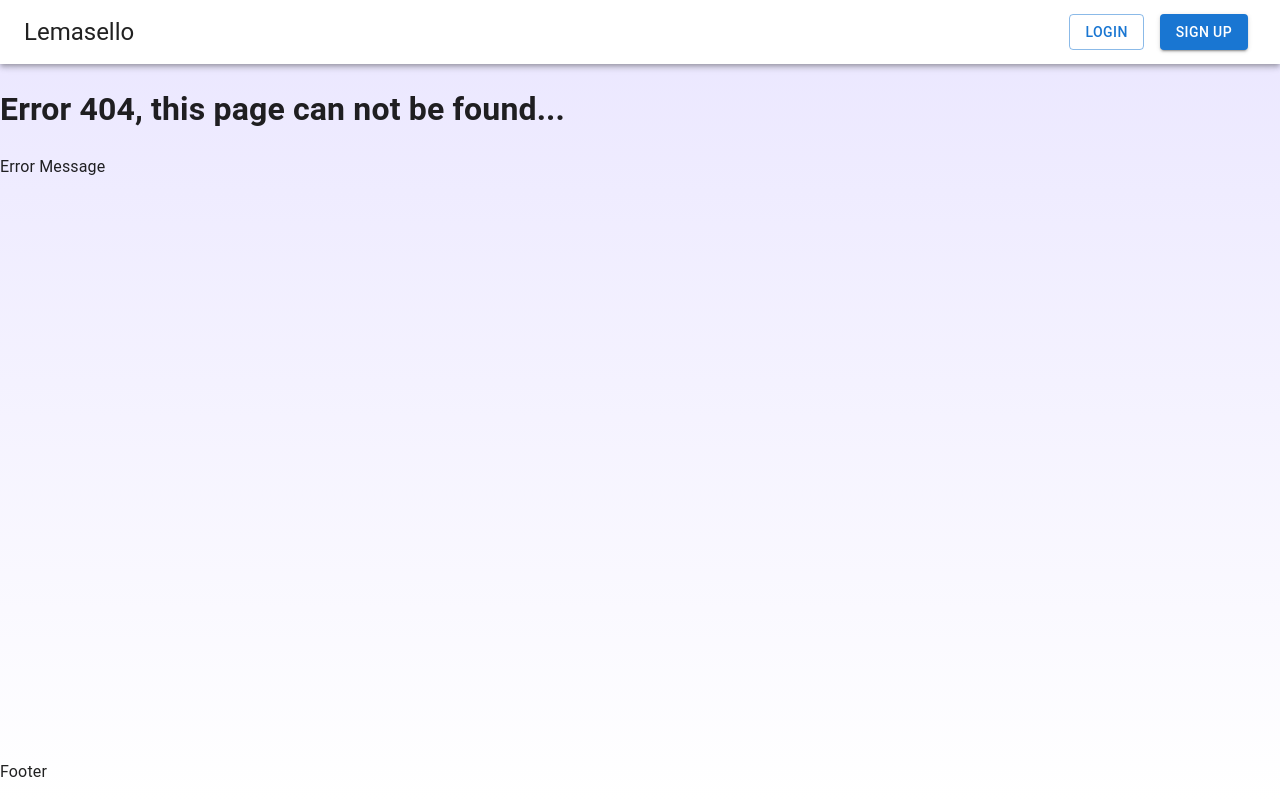
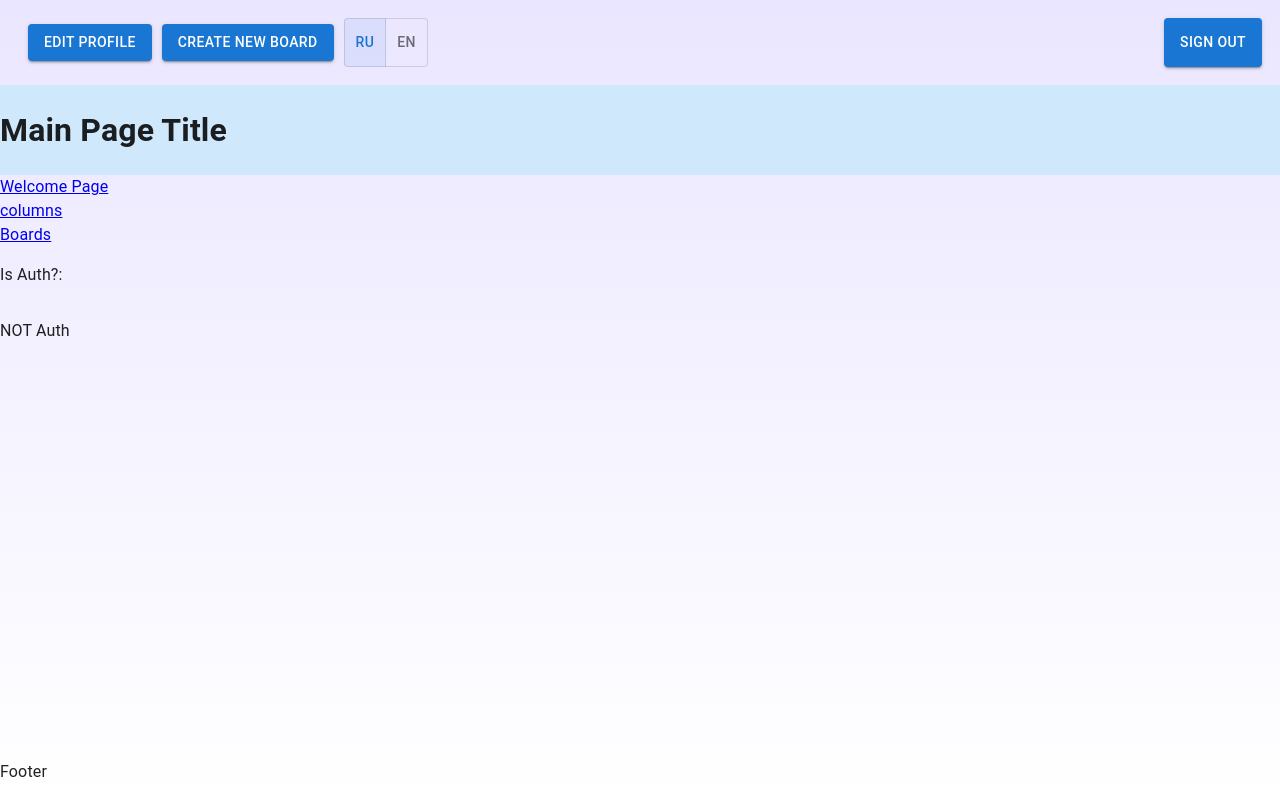
Before and after one commit to LGers/project-management-app, a React (Create React App) app: page /test in a window 1280 px wide. Before the commit this address had no page. Built offline with nearby package versions, Linux system fonts and the light colour scheme.

Commit message:
feat: add main header component

```diff
--- a/package.json
+++ b/package.json
@@ -58,7 +58,8 @@
     "babel-eslint": "^10.1.0",
     "eslint": "^8.14.0",
     "eslint-config-prettier": "^8.5.0",
-    "eslint-plugin-prettier": "^4.0.0"
+    "eslint-plugin-prettier": "^4.0.0",
+    "prettier": "^2.6.2"
   },
   "proxy": "http://localhost:4000"
 }
--- a/src/App.tsx
+++ b/src/App.tsx
@@ -32,7 +32,10 @@ export const App = () => {
         <Route path={PATH.HOME} element={homePage(auth.isAuth)} />
         <Route path={PATH.LOG_IN} element={<Auth formName={'signIn'} />} />
         <Route path={PATH.SIGN_UP} element={<Auth formName={'signUp'} />} />
+        <Route path={PATH.SIGN_OUT} element={<Auth formName={'singOut'} />} />
+        <Route path={'/test/'} element={<MainPage />} />
         <Route element={<ProtectedRoute isAuth={auth.isAuth} />}>
+          <Route path={PATH.WELCOME_PAGE} element={<WelcomePage />} />
           <Route path={PATH.HOME} element={<MainPage />} />
           <Route path={PATH.COLUMNS} element={<MainPage />} />
           <Route path={PATH.BOARDS} element={<MainPage />} />
--- a/src/components/CommonComponents/CommonComponents.tsx
+++ b/src/components/CommonComponents/CommonComponents.tsx
@@ -24,3 +24,10 @@ export const Content = styled('div')({
 export const FooterWrapper = styled('div')({
   marginTop: 'auto',
 });
+
+export const AlignCenter = styled('div')({
+  display: 'flex',
+  alignItems: 'center',
+});
+
+export const ButtonPadding = styled('div')({ paddingLeft: 10 });
--- /dev/null
+++ b/src/components/MainHeader/MainHeader.styles.ts
@@ -0,0 +1,13 @@
+import { styled } from '@mui/system';
+import { STANDARD_PADDING } from '../../constants/common.dictionary';
+
+export const MainHeaderWrapper = styled('div')({
+  position: 'sticky',
+  padding: STANDARD_PADDING,
+});
+
+export const JustifySpaceBetween = styled('div')({
+  display: 'flex',
+  width: '100%',
+  justifyContent: 'space-between',
+});
--- /dev/null
+++ b/src/components/MainHeader/MainHeader.tsx
@@ -0,0 +1,112 @@
+import React, { useState } from 'react';
+import {
+  Button,
+  Dialog,
+  DialogActions,
+  DialogContent,
+  DialogContentText,
+  DialogTitle,
+  TextField,
+  ToggleButton,
+  ToggleButtonGroup,
+} from '@mui/material';
+import { JustifySpaceBetween, MainHeaderWrapper } from './MainHeader.styles';
+import { AlignCenter, ButtonPadding } from '../CommonComponents/CommonComponents';
+import { useNavigate } from 'react-router-dom';
+import { PATH } from '../../constants/common.dictionary';
+import { useCreateBoardApi } from './useCreateBoardApi';
+
+enum Language {
+  RU = 'RU',
+  EN = 'EN',
+}
+
+export const MainHeader = () => {
+  const [language, setLanguage] = useState<Language>(Language.RU);
+  const [open, setOpen] = useState<boolean>(false);
+  const [boardName, setBoardName] = useState<string>('');
+  const { createBoard } = useCreateBoardApi();
+
+  const handleChange = (event: React.MouseEvent) => {
+    const lang = (event.target as HTMLInputElement).value;
+    setLanguage(lang as Language);
+  };
+
+  const navigate = useNavigate();
+
+  const editProfileHandler = (): void => {
+    navigate(PATH.PROFILE);
+  };
+
+  const newBoardHandler = (): void => {
+    setOpen(true);
+  };
+
+  const handleClose = () => {
+    setOpen(false);
+  };
+
+  const handleCreate = () => {
+    setOpen(false);
+    createBoard({ name: boardName });
+  };
+
+  const logoutHandler = (): void => {
+    navigate(PATH.SIGN_OUT);
+  };
+
+  return (
+    <>
+      <MainHeaderWrapper>
+        <JustifySpaceBetween>
+          <AlignCenter>
+            <ButtonPadding>
+              <Button color="primary" variant="contained" onClick={editProfileHandler}>
+                Edit profile
+              </Button>
+            </ButtonPadding>
+            <ButtonPadding>
+              <Button color="primary" variant="contained" onClick={newBoardHandler}>
+                Create new board
+              </Button>
+            </ButtonPadding>
+            <ButtonPadding>
+              <ToggleButtonGroup color="primary" value={language} exclusive onChange={handleChange}>
+                <ToggleButton value={Language.RU}>{Language.RU}</ToggleButton>
+                <ToggleButton value={Language.EN}>{Language.EN}</ToggleButton>
+              </ToggleButtonGroup>
+            </ButtonPadding>
+          </AlignCenter>
+          <Button color="primary" variant="contained" onClick={logoutHandler}>
+            Sign Out
+          </Button>
+        </JustifySpaceBetween>
+      </MainHeaderWrapper>
+      <div>
+        <Dialog open={open} onClose={handleClose}>
+          <DialogTitle>Create New Board</DialogTitle>
+          <DialogContent>
+            <DialogContentText>
+              To create a new board, please enter board name here.
+            </DialogContentText>
+            <TextField
+              autoFocus
+              margin="dense"
+              id="name"
+              label="Board Name"
+              type="text"
+              fullWidth
+              value={boardName}
+              variant="standard"
+              onChange={(event) => setBoardName(event?.target.value)}
+            />
+          </DialogContent>
+          <DialogActions>
+            <Button onClick={handleClose}>Cancel</Button>
+            <Button onClick={handleCreate}>Create</Button>
+          </DialogActions>
+        </Dialog>
+      </div>
+    </>
+  );
+};
--- /dev/null
+++ b/src/components/MainHeader/index.ts
@@ -0,0 +1 @@
+export { MainHeader } from './MainHeader';
--- /dev/null
+++ b/src/components/MainHeader/useCreateBoardApi.ts
@@ -0,0 +1,9 @@
+export const useCreateBoardApi = () => {
+  const createBoard = (params: { name: string }): Promise<void> => {
+    console.log(params);
+    return Promise.resolve();
+  };
+  return {
+    createBoard,
+  };
+};
--- a/src/constants/common.dictionary.ts
+++ b/src/constants/common.dictionary.ts
@@ -2,6 +2,7 @@ export const PATH = {
   HOME: '/',
   WELCOME_PAGE: '/welcome',
   LOG_IN: '/login',
+  SIGN_OUT: '/logout',
   SIGN_UP: '/signup',
   BOARDS: '/boards/',
   COLUMNS: '/columns/',
@@ -13,3 +14,5 @@ export const WELCOME_PAGE_TITLE = 'Welcome to Lemasello';
 export const PAGE_404_TITLE = 'Error 404, this page can not be found...';
 export const LOGIN_FORM_PAGE_TITLE = 'Login Form';
 export const SIGNUP_FORM_PAGE_TITLE = 'Signup Form';
+
+export const STANDARD_PADDING = 18;
--- a/src/pages/Auth/Auth.types.ts
+++ b/src/pages/Auth/Auth.types.ts
@@ -22,7 +22,7 @@ export interface SignUpFormInputs extends SignInFormInputs {
   confirmPassword: string;
 }
 
-export type FormNameType = 'signIn' | 'signUp';
+export type FormNameType = 'signIn' | 'signUp' | 'singOut';
 
 export interface FormNameInterface {
   formName: FormNameType;
--- a/src/pages/MainPage/MainPage.tsx
+++ b/src/pages/MainPage/MainPage.tsx
@@ -7,10 +7,10 @@ import {
   BodyWrapper,
 } from '../../components/CommonComponents/CommonComponents';
 import { MAIN_PAGE_TITLE, PATH } from '../../constants/common.dictionary';
-import { WelcomePageHeader } from '../../components/WelcomePageHeader';
 import { Link } from 'react-router-dom';
 import { useSelector } from 'react-redux';
 import { RootState } from '../../redux/store';
+import { MainHeader } from '../../components/MainHeader';
 
 export const MainPage = () => {
   const auth = useSelector((state: RootState) => state.auth);
@@ -18,7 +18,7 @@ export const MainPage = () => {
   return (
     <BodyWrapper>
       <Wrapper>
-        <WelcomePageHeader />
+        <MainHeader />
         <Content>
           <Box sx={{ bgcolor: '#cfe8fc' }}>
             <h1>{MAIN_PAGE_TITLE}</h1>
--- a/src/pages/WelcomePage/WelcomePage.tsx
+++ b/src/pages/WelcomePage/WelcomePage.tsx
@@ -6,8 +6,9 @@ import {
   FooterWrapper,
   BodyWrapper,
 } from '../../components/CommonComponents/CommonComponents';
-import { WELCOME_PAGE_TITLE } from '../../constants/common.dictionary';
+import { PATH, WELCOME_PAGE_TITLE } from '../../constants/common.dictionary';
 import { WelcomePageHeader } from '../../components/WelcomePageHeader';
+import { Link } from 'react-router-dom';
 
 export const WelcomePage = () => {
   return (
```
Also changed, not shown: .prettierrc.json, 1 other file (tests, documents, lock files or other folders).
